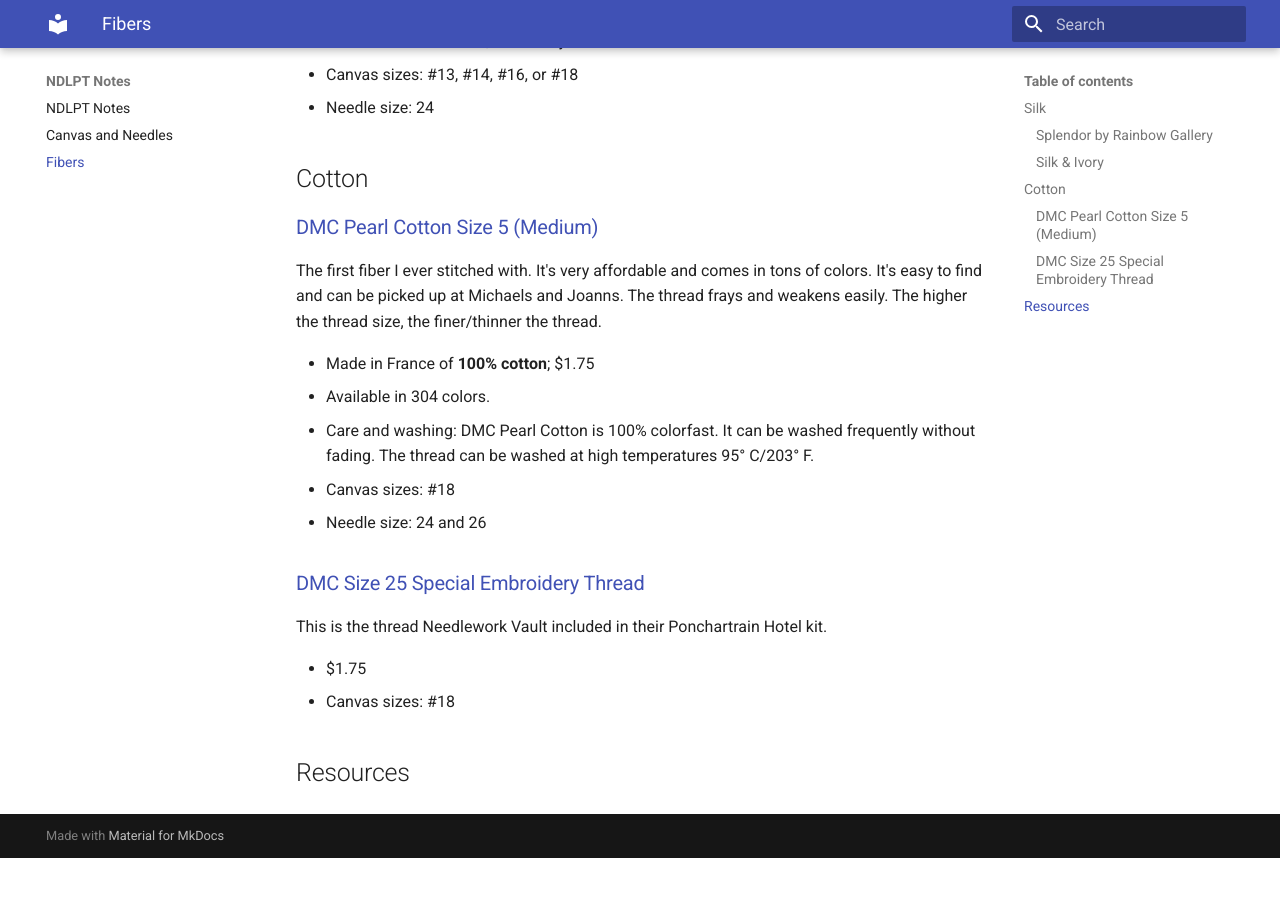
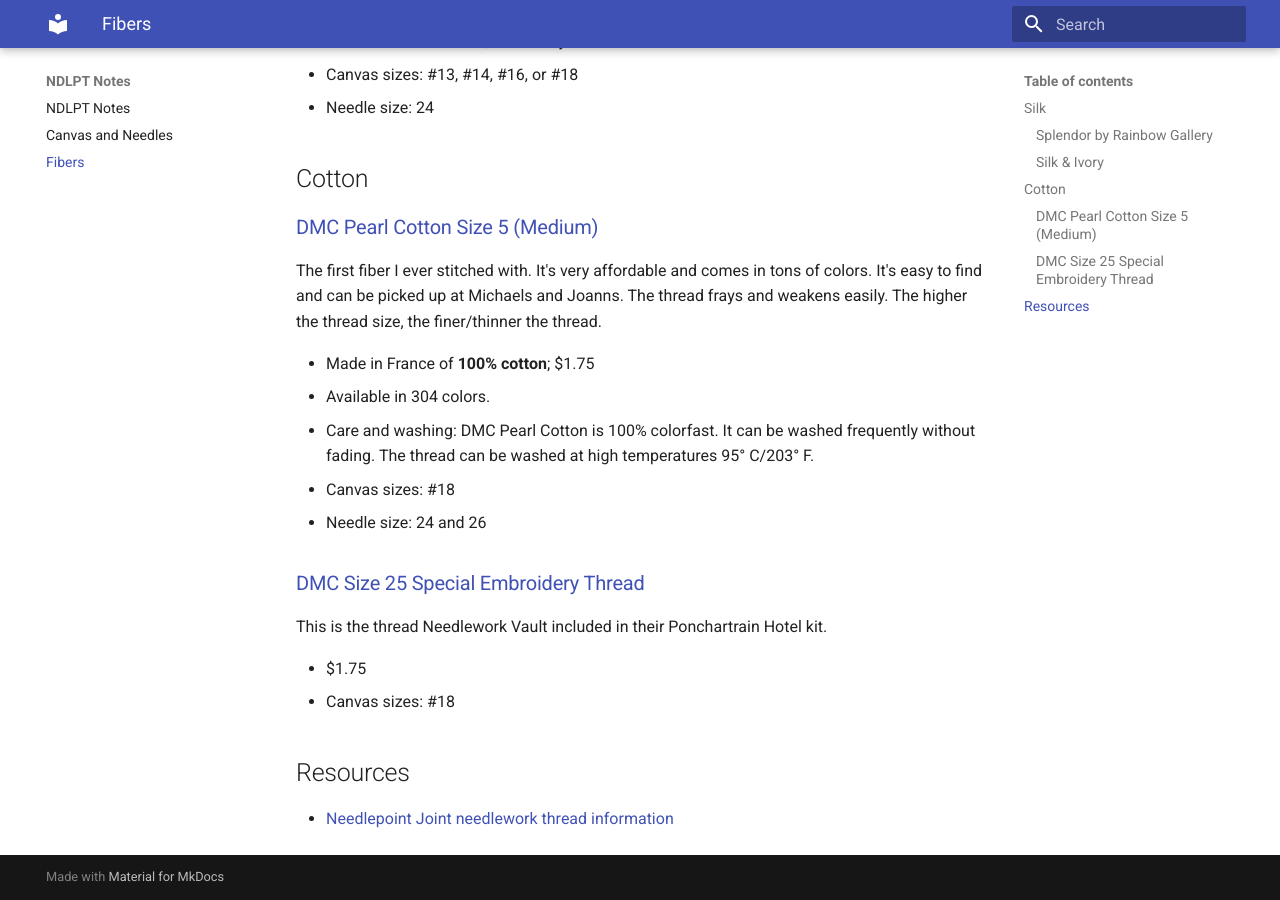
Before and after one commit to shylaclark/ndlpt-notes, an MkDocs documentation site: the page built from docs/fibers.md, in a window 1280 px wide and 900 px high, scrolled down 621 px. Built offline with MkDocs 1.6.1 and Material for MkDocs 9.7.7, drawn with Linux system fonts in a browser that asks for light colours; before the commit the page ends 1479 px from its top, so only the background shows below that.

Commit message:
Update fibers.md

```diff
--- a/docs/fibers.md
+++ b/docs/fibers.md
@@ -36,3 +36,4 @@ This is the thread Needlework Vault included in their Ponchartrain Hotel kit.
 * Canvas sizes: #18
 
 ## Resources
+* [Needlepoint Joint needlework thread information](https://needlepointjoint.com/pages/needlework-thread-information)
```
